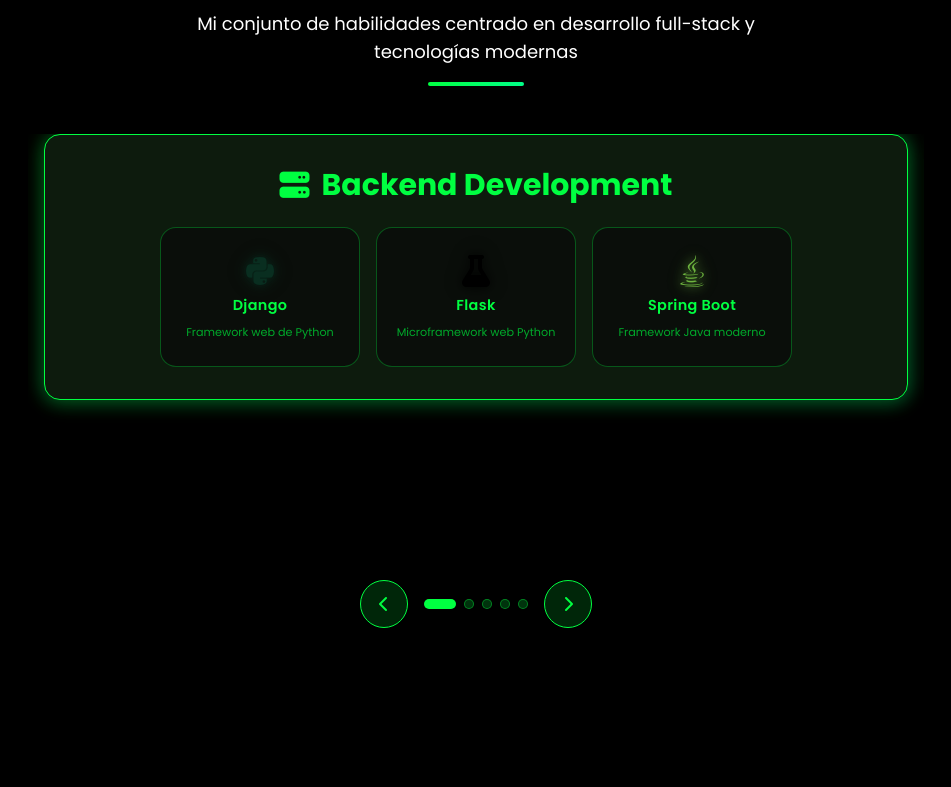
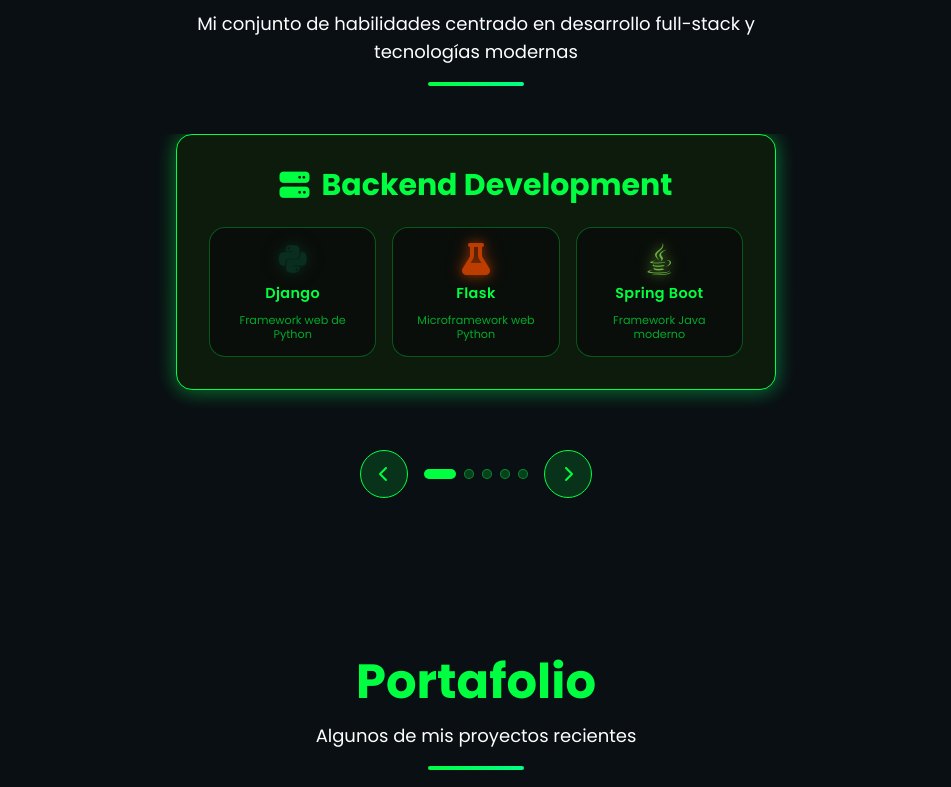
Before and after one commit to edben110/Portfolio-Next, a Next.js app: page / in a window 1280 px wide. Shown: the part 1580-2367 px from the top of the page, without its empty margins (164-1115 px from the left). Built offline with nearby package versions, Linux system fonts and the light colour scheme.

Commit message:
feat: configure widths

```diff
--- a/app/globals.css
+++ b/app/globals.css
@@ -19,7 +19,7 @@
 }
 
 body {
-  background-color: #000000;
+  background-color: #0A0F14 ;
   color: #00ff41;
   font-family: var(--font-poppins);
   overflow-x: hidden;
--- a/components/Skills.tsx
+++ b/components/Skills.tsx
@@ -19,7 +19,7 @@
         {
           name: 'Flask',
           icon: 'fas fa-flask',
-          color: '#000000',
+          color: '#BD3C00',
           description: 'Microframework web Python',
         },
         {
@@ -49,7 +49,7 @@
         {
           name: 'Next.js',
           icon: 'fas fa-layer-group',
-          color: '#000000',
+          color: '#A000FF',
           description: 'Framework React con SSR',
         },
       ],
@@ -149,8 +149,10 @@
                 {skillCategories.map((category, idx) => {
                   const skillCount = category.skills.length;
                   const containerWidth =
-                    skillCount === 1 ? 'max-w-[280px]' :
-                    skillCount === 2 ? 'max-w-[500px]' :
+                    skillCount === 1 ? 'max-w-[250px]' :
+                    skillCount === 2 ? 'max-w-[380px]' :
+                    skillCount === 3 ? 'max-w-[600px]' :
+                    skillCount === 4 ? 'max-w-[800px]' :
                     'max-w-full';
 
                   return (
@@ -174,7 +176,7 @@
                             className="bg-[#0a0e0a] border border-[rgba(0,255,65,0.3)] rounded-xl sm:rounded-2xl p-3 sm:p-4
                                      hover:border-[#00ff41] hover:bg-[#132613] transition-all duration-300
                                      hover:-translate-y-2 hover:shadow-[0_8px_25px_rgba(0,255,65,0.3)] group
-                                     w-full max-w-[200px] h-[140px] flex items-center justify-center"
+                                     flex-1 min-w-[140px] max-w-[170px] h-[130px] flex items-center justify-center"
                           >
                             <div className="flex flex-col items-center text-center space-y-2">
                               <i
```
Also changed, not shown: 2 other files (tests, documents, lock files or other folders).
